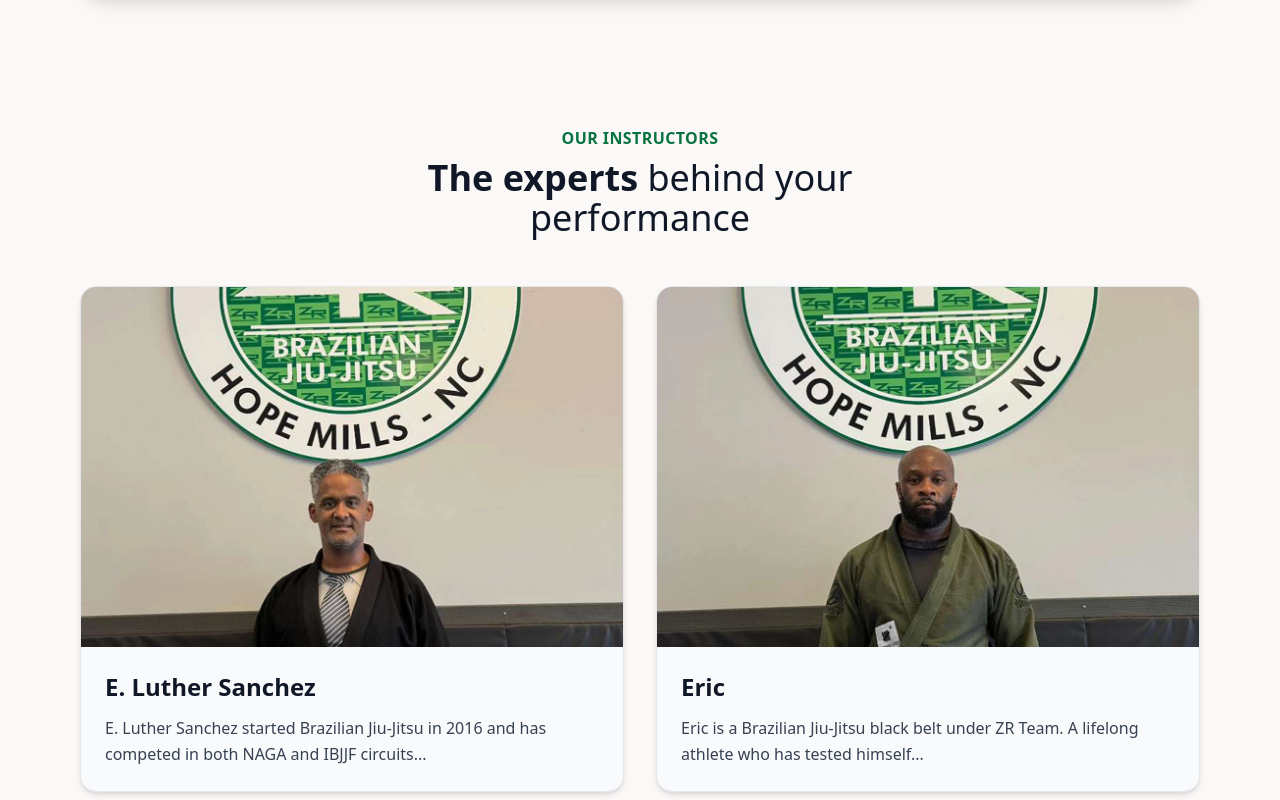
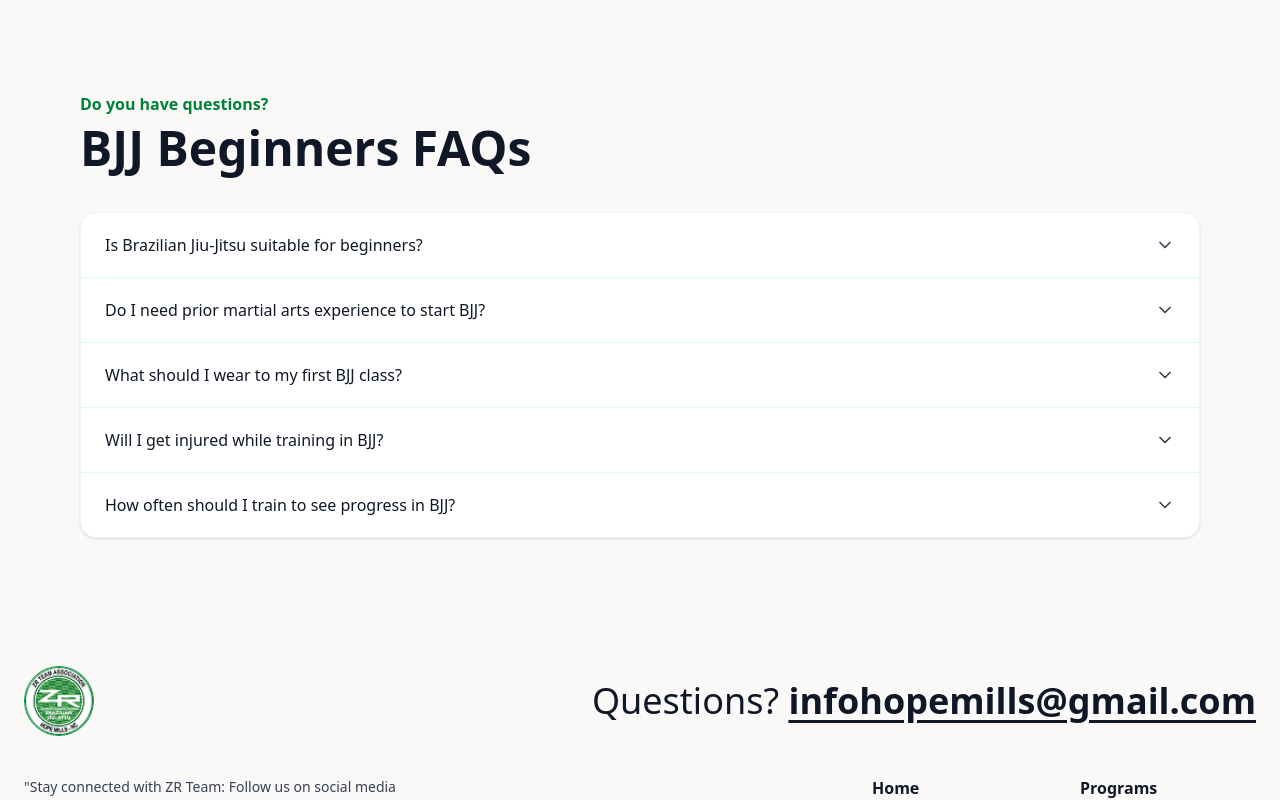
Before and after one commit to abhiineat/zr-team-website, a Next.js app: page /about in a window 1280 px wide. Shown: the part 2101-2901 px from the top of the page. Built offline with nearby package versions, Linux system fonts and the light colour scheme.

Commit message:
fix:design change

```diff
--- a/app/about/page.tsx
+++ b/app/about/page.tsx
@@ -3,6 +3,7 @@ import Navbar from "../components/Navbar";
 import Footer from "../components/Footer";
 import Image from "next/image";
 import { motion } from "motion/react";
+import FaqSection from "../components/FapSection";
 
 export default function About() {
   return (
@@ -107,11 +108,11 @@ export default function About() {
               viewport={{ once: true }}
             >
               <Image
-                src="/coach.webp"
+                src="/tema.jpg"
                 alt="Zé Radiola"
                 width={600}
                 height={400}
-                className="object-cover w-full h-full"
+                className="object-cover w-full h-[28rem]"
               />
             </motion.div>
           </div>
@@ -186,73 +187,8 @@ export default function About() {
 </section>
 
 
-        {/* ✅ Instructors Section */}
-        <section className="px-6 sm:px-6 md:px-20 mx-auto py-20 px-6 text-center">
-          <div className="mb-12">
-            <motion.h3
-              className="text-[#077340] font-semibold mb-2 uppercase tracking-wide"
-              initial={{ opacity: 0, y: 30 }}
-              whileInView={{ opacity: 1, y: 0 }}
-              transition={{ duration: 0.8 }}
-              viewport={{ once: true }}
-            >
-              Our Instructors
-            </motion.h3>
+      <FaqSection/>
 
-            <motion.h2
-              className="text-3xl md:text-4xl font-[400] text-gray-900"
-              initial={{ opacity: 0, y: 30 }}
-              whileInView={{ opacity: 1, y: 0 }}
-              transition={{ delay: 0.2, duration: 0.8 }}
-              viewport={{ once: true }}
-            >
-              <span className="font-[700]">The experts</span> behind your
-              <br />
-              performance
-            </motion.h2>
-          </div>
-
-          {/* Instructor Cards */}
-          <div className="grid sm:grid-cols-1 md:grid-cols-2 gap-8">
-            {[
-              {
-                name: "E. Luther Sanchez",
-                bio: "E. Luther Sanchez started Brazilian Jiu-Jitsu in 2016 and has competed in both NAGA and IBJJF circuits...",
-                image: "/luther.webp",
-              },
-              {
-                name: "Eric",
-                bio: "Eric is a Brazilian Jiu-Jitsu black belt under ZR Team. A lifelong athlete who has tested himself...",
-                image: "/eric.webp",
-              },
-            ].map((person, i) => (
-              <motion.div
-                key={i}
-                className="bg-gray-50 rounded-2xl overflow-hidden shadow-md border border-gray-200 transition-transform duration-300 hover:scale-[1.02]"
-                initial={{ opacity: 0, y: 50 }}
-                whileInView={{ opacity: 1, y: 0 }}
-                transition={{ duration: 0.8, delay: i * 0.2 }}
-                viewport={{ once: true }}
-              >
-                <Image
-                  src={person.image}
-                  alt={person.name}
-                  width={800}
-                  height={600}
-                  className="object-cover w-full h-[320px] md:h-[360px]"
-                />
-                <div className="p-6 text-left">
-                  <h4 className="font-bold text-2xl mb-3 text-gray-900">
-                    {person.name}
-                  </h4>
-                  <p className="text-gray-700 text-base leading-relaxed">
-                    {person.bio}
-                  </p>
-                </div>
-              </motion.div>
-            ))}
-          </div>
-        </section>
       </main>
 
       <Footer />
--- a/app/components/Footer.tsx
+++ b/app/components/Footer.tsx
@@ -20,7 +20,7 @@ export default function Footer() {
               href="mailto:info@zrteamhm.com"
               className="font-bold underline underline-offset-6 hover:text-green-600"
             >
-              info@zrteamhm.com
+              infohopemills@gmail.com
             </a>
           </h3>
         </div>
--- a/app/components/HeroSection.tsx
+++ b/app/components/HeroSection.tsx
@@ -2,8 +2,11 @@
 import { motion } from "motion/react";
 import Image from "next/image";
 import heroImage from "../../public/hero.webp";
+import TestimonialCarousel from "./TestimonialCarousel";
+import Link from "next/link";
 
 export default function HeroSection() {
+
   return (
     <section className="relative w-full min-h-[90vh] text-white overflow-hidden">
       {/* 🖼️ Background Image with gradient overlay */}
@@ -58,7 +61,7 @@ export default function HeroSection() {
           <button className="bg-white text-black px-6 py-3 rounded-full font-semibold shadow-lg hover:bg-gray-200 transition">
             Explore Programs
           </button>
-          <button className="bg-green-600 text-white px-6 py-3 rounded-full font-semibold shadow-lg hover:bg-green-700 transition">
+          <button className="bg-[#077340] text-white px-6 py-3 rounded-full font-semibold shadow-lg hover:bg-green-700 transition">
             Become a member
           </button>
         </motion.div>
@@ -107,54 +110,54 @@ export default function HeroSection() {
             },
             {
               id: 2,
-              content: (
-                <>
-                  <p className="italic text-white text-lg">
-                    “The perfect place to train and connect!”
-                  </p>
-                  <p className="mt-3 text-gray-200">— Oscar Lindsey</p>
-                </>
-              ),
+              content: <TestimonialCarousel/>,
               className:
-                "bg-white/20 backdrop-blur-xs p-6 rounded-xl border border-white/20 text-center",
+                "bg-white/20 backdrop-blur-sm p-6 rounded-xl border border-white/20 text-center",
             },
+
             {
               id: 3,
               content: (
-                <>
+                <Link href="/facilities" className="block h-full">
+                  <div className="flex h-full gap-4 cursor-pointer group">
+
+                    {/* LEFT: Text + Play Button */}
+                    <div className="flex flex-col justify-between flex-1">
                       <h3 className="text-white font-semibold text-lg">
                         Checkout our Facilities
                       </h3>
-                  <div className="mt-3 relative w-full h-40 rounded-xl overflow-hidden">
-                    <Image
-                      src="/facility.webp"
-                      alt="Facility"
-                      fill
-                      className="object-cover rounded-xl"
-                    />
-                    <div className="absolute inset-0 flex items-center justify-center">
-                      <div className="w-10 h-10 bg-white rounded-full flex items-center justify-center shadow-md">
+
+                      <div className="mt-4">
+                        <div className="w-12 h-12 bg-white rounded-full flex items-center justify-center shadow-md">
                           <svg
                             xmlns="http://www.w3.org/2000/svg"
                             fill="black"
                             viewBox="0 0 24 24"
-                          strokeWidth={1.5}
-                          stroke="black"
-                          className="w-5 h-5"
+                            className="w-6 h-6"
                           >
-                          <path
-                            strokeLinecap="round"
-                            strokeLinejoin="round"
-                            d="M5.25 5.25v13.5l13.5-6.75L5.25 5.25z"
-                          />
+                            <path d="M5.25 5.25v13.5l13.5-6.75L5.25 5.25z" />
                           </svg>
                         </div>
                       </div>
                     </div>
-                </>
+
+                    {/* RIGHT: Image */}
+                    <div className="relative w-44 h-40 rounded-xl overflow-hidden shrink-0">
+                      <Image
+                        src="/view.jpg"
+                        alt="Facility"
+                        fill
+                        className="object-cover transition-transform duration-500 group-hover:scale-105"
+                      />
+                    </div>
+
+                  </div>
+                </Link>
               ),
-              className: "bg-green-700 p-6 rounded-xl shadow-lg text-white",
-            },
+              className: "bg-[#077340] p-6 rounded-xl shadow-lg text-white",
+            }
+
+            ,
           ].map((card, i) => (
             <motion.div
               key={card.id}
--- /dev/null
+++ b/app/components/TestimonialCarousel.tsx
@@ -0,0 +1,73 @@
+"use client";
+
+import { useEffect, useState } from "react";
+import { motion, AnimatePresence } from "framer-motion";
+
+type Testimonial = {
+  quote: string;
+  author: string;
+};
+
+const testimonials: Testimonial[] = [
+  {
+    quote: "The perfect place to train and connect!",
+    author: "Oscar Lindsey",
+  },
+  {
+    quote: "Amazing coaches and an incredible atmosphere.",
+    author: "Sarah Mitchell",
+  },
+  {
+    quote: "Best decision I made for my fitness journey.",
+    author: "Daniel Ross",
+  },
+];
+
+export default function TestimonialCarousel() {
+  const [index, setIndex] = useState(0);
+
+  // Auto rotate every 5 seconds
+  useEffect(() => {
+    const interval = setInterval(() => {
+      setIndex((prev) => (prev + 1) % testimonials.length);
+    }, 5000);
+
+    return () => clearInterval(interval);
+  }, []);
+
+  return (
+    <div className="flex flex-col justify-between h-full text-center">
+      <AnimatePresence mode="wait">
+        <motion.div
+          key={index}
+          initial={{ opacity: 0, y: 20 }}
+          animate={{ opacity: 1, y: 0 }}
+          exit={{ opacity: 0, y: -20 }}
+          transition={{ duration: 0.5 }}
+          className="px-2"
+        >
+          <p className="italic text-white text-xl font-[600] leading-relaxed">
+            “{testimonials[index].quote}”
+          </p>
+          <p className="mt-4 text-gray-200 text-sm">
+            — {testimonials[index].author}
+          </p>
+        </motion.div>
+      </AnimatePresence>
+
+      {/* Pagination dots */}
+      <div className="mt-6 flex justify-center gap-2">
+        {testimonials.map((_, i) => (
+          <button
+            key={i}
+            onClick={() => setIndex(i)}
+            aria-label={`Go to testimonial ${i + 1}`}
+            className={`w-2.5 h-2.5 rounded-full transition ${
+              index === i ? "bg-white" : "bg-white/40"
+            }`}
+          />
+        ))}
+      </div>
+    </div>
+  );
+}
--- a/app/components/programs/ProgramHero.tsx
+++ b/app/components/programs/ProgramHero.tsx
@@ -64,7 +64,7 @@ export default function ProgramHero({
             alt={title}
             width={1600}
             height={900}
-            className="w-full h-[32rem] object-cover transition-transform duration-700 ease-out"
+            className="w-full h-[32rem] object-cover transition-transform rounded-xl duration-700 ease-out"
             priority
           />
         </div>
```
Also changed, not shown: public/tema.jpg (added), public/view.jpg (added). Lines whose indentation alone changed are shown as unchanged.
